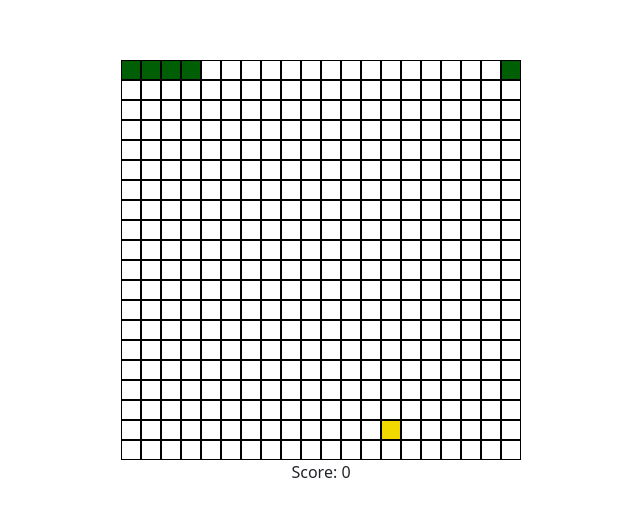
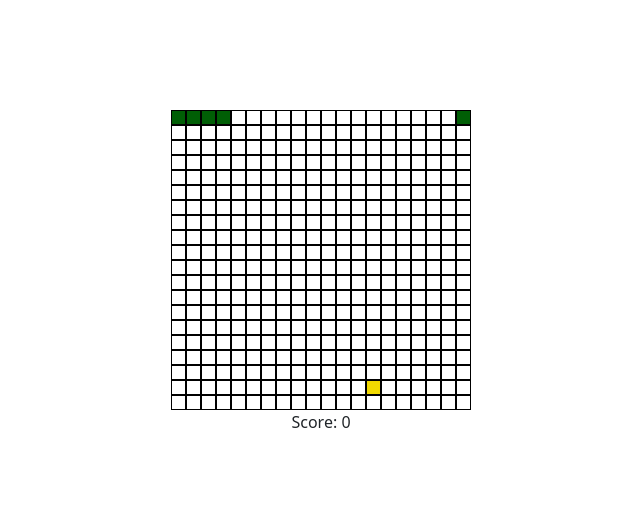
Before and after one commit to jsjf93/snake, a React (Create React App) app: page / in a window 1280 px wide. Shown: the part 120-636 px from the top of the page, without its empty margins (319-959 px from the left). Built offline with nearby package versions, Linux system fonts and the light colour scheme.

Commit message:
Adding gesture controls

```diff
--- a/package.json
+++ b/package.json
@@ -11,13 +11,13 @@
     "@storybook/preset-create-react-app": "^3.1.7",
     "@storybook/react": "^6.3.0",
     "@testing-library/jest-dom": "^5.11.4",
+    "@testing-library/react": "^11.2.7",
     "@testing-library/user-event": "^12.1.10",
     "@types/jest": "^26.0.23",
     "@types/node": "^12.0.0",
     "@types/react": "^17.0.0",
     "@types/react-dom": "^17.0.0",
     "@types/styled-components": "^5.1.10",
-    "@testing-library/react": "^11.2.7",
     "babel-plugin-styled-components": "^1.12.0",
     "bootstrap": "^5.0.1",
     "prettier": "^2.3.2",
@@ -25,6 +25,7 @@
     "react-bootstrap": "^1.6.1",
     "react-dom": "^17.0.2",
     "react-scripts": "4.0.3",
+    "react-swipeable": "^6.1.2",
     "styled-components": "^5.3.0",
     "typescript": "^4.1.2",
     "typescript-plugin-styled-components": "^1.6.0",
--- a/src/components/Atoms/Grid/Tile/Tile.tsx
+++ b/src/components/Atoms/Grid/Tile/Tile.tsx
@@ -1,12 +1,13 @@
 import styled from 'styled-components';
+import { useWindowSize } from '../../../../hooks/useWindowSize';
 
 type Props = {
   value: number;
 };
 
 const Wrapper = styled.div`
-  width: 20px;
-  height: 20px;
+  width: ${(props) => (props.className?.includes('small') ? '15px' : '20px')};
+  height: ${(props) => (props.className?.includes('small') ? '15px' : '20px')};
   border: 1px solid black;
   background-color: ${(props) => {
     if (props.className?.includes('1')) return '#005e05';
@@ -16,7 +17,10 @@ const Wrapper = styled.div`
 `;
 
 function Tile({ value }: Props) {
-  return <Wrapper data-testid="tile" className={`cell-${value}`} />;
+  const size = useWindowSize();
+  const isSmallScreen = size?.width || 0 < 410;
+
+  return <Wrapper data-testid="tile" className={`cell-${value} ${isSmallScreen ? 'small' : ''}`} />;
 }
 
 export default Tile;
--- a/src/components/Organisms/Grid/Grid.tsx
+++ b/src/components/Organisms/Grid/Grid.tsx
@@ -1,4 +1,5 @@
 import { useCallback, useEffect, useReducer } from 'react';
+import { useSwipeable } from 'react-swipeable';
 import styled from 'styled-components';
 import { Direction, Keys } from '../../../constants';
 import { generateGrid, move, setTarget } from '../../../helpers/gridHelpers';
@@ -140,6 +141,29 @@ function Grid(props: Props) {
     }
   }, [state.hasEnded]);
 
+  const gestureHandlers = useSwipeable({
+    onSwipedUp: (eventData) => {
+      if (state.direction !== 'down' && state.direction !== Direction.up) {
+        dispatch({ type: Direction.up });
+      }
+    },
+    onSwipedDown: (eventData) => {
+      if (state.direction !== 'up' && state.direction !== Direction.down) {
+        dispatch({ type: Direction.down });
+      }
+    },
+    onSwipedLeft: (eventData) => {
+      if (state.direction !== 'right' && state.direction !== Direction.left) {
+        dispatch({ type: Direction.left });
+      }
+    },
+    onSwipedRight: (eventData) => {
+      if (state.direction !== 'left' && state.direction !== Direction.right) {
+        dispatch({ type: Direction.right });
+      }
+    },
+  });
+
   const head = state.coordinates[0];
   const tail = state.coordinates.slice(1);
 
@@ -154,7 +178,7 @@ function Grid(props: Props) {
   }
 
   return (
-    <Wrapper>
+    <Wrapper {...gestureHandlers}>
       {state.grid.map((tiles, index) => (
         <TileRow key={index} tiles={tiles} />
       ))}
--- /dev/null
+++ b/src/hooks/useWindowSize.tsx
@@ -0,0 +1,32 @@
+import { useEffect, useState } from 'react';
+
+type Dimensions = {
+  width?: number;
+  height?: number;
+};
+
+export function useWindowSize() {
+  // Initialize state with undefined width/height so server and client renders match
+  // Learn more here: https://joshwcomeau.com/react/the-perils-of-rehydration/
+  const [windowSize, setWindowSize] = useState<Dimensions>({
+    width: undefined,
+    height: undefined,
+  });
+
+  useEffect(() => {
+    function handleResize() {
+      setWindowSize({
+        width: window.innerWidth,
+        height: window.innerHeight,
+      });
+    }
+
+    window.addEventListener('resize', handleResize);
+
+    handleResize();
+
+    return () => window.removeEventListener('resize', handleResize);
+  }, []);
+
+  return windowSize;
+}
```
Also changed, not shown: 1 other file (tests, documents, lock files or other folders).
